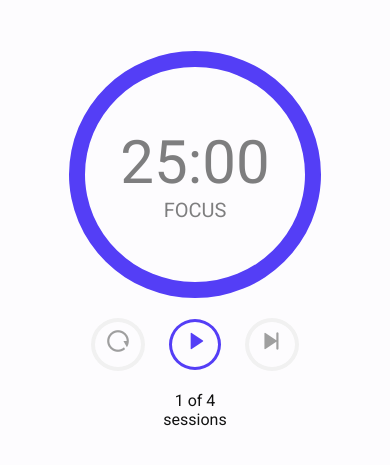
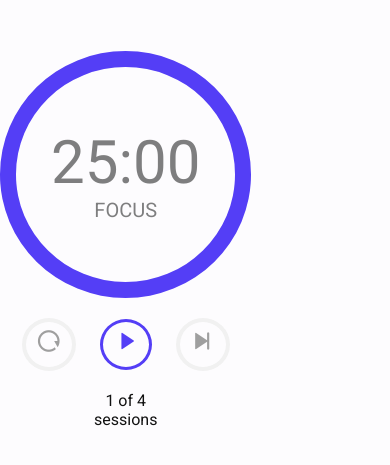
Before and after one commit to roberttsouza/pomodorapp, a plain HTML site: page index.html in a window 390 px wide. Shown: the part 71-536 px from the top of the page. Drawn offline with nearby package versions, Linux system fonts and the light colour scheme.

Commit message:
teste de posição para mobile

```diff
--- a/style.css
+++ b/style.css
@@ -249,7 +249,7 @@ button + button{
     padding: 20px;
   }
   .section-watch{
-    display: flex;
+    position: absolute;
   }
   .section-watch  .containet  .content{
     margin-top: 50px;
```
